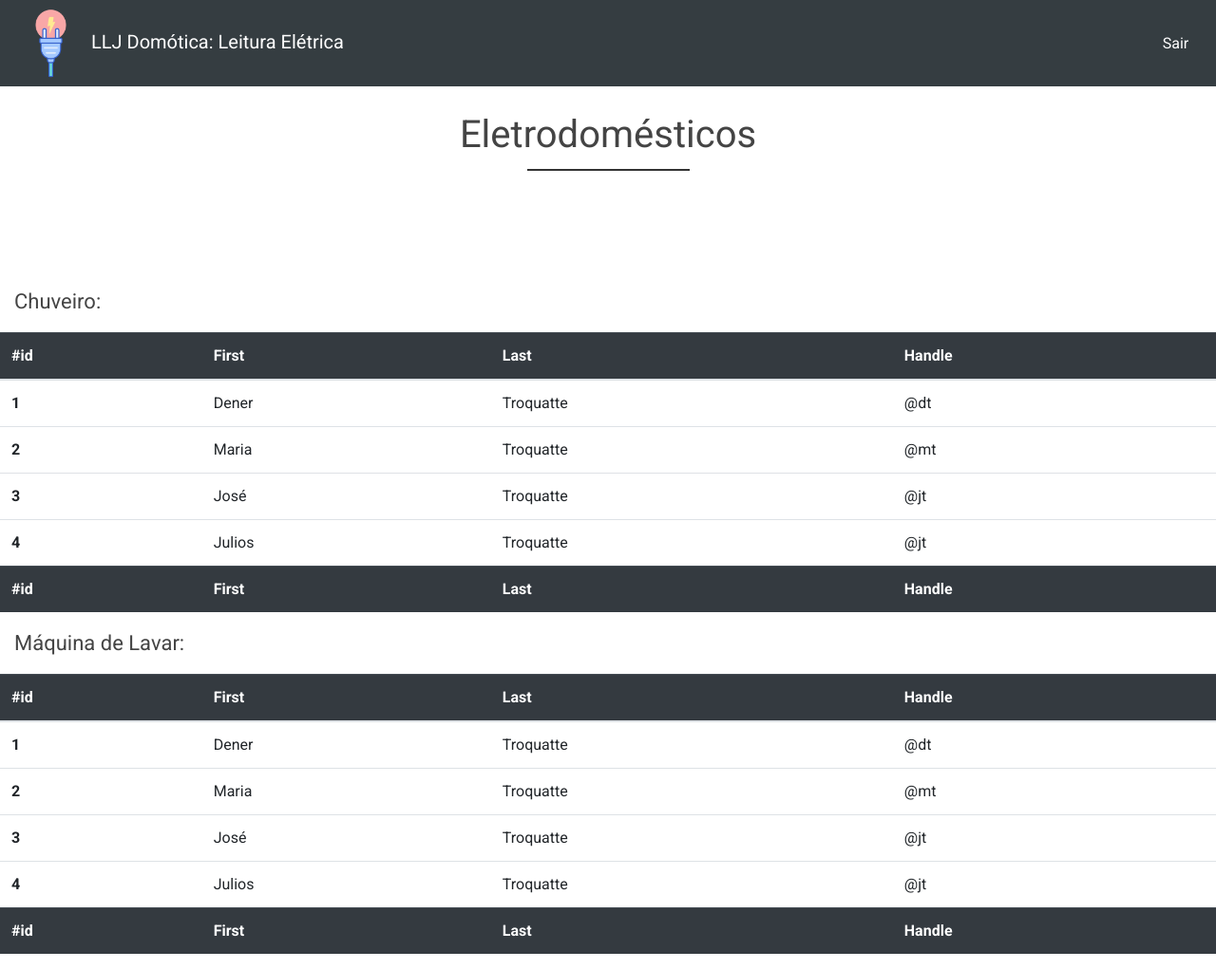
After one commit to emanuellucas2/DomoticaWeb, a PHP site: page /usuario.html in a window 1280 px wide. The commit adds this page. Shown: the whole page at 95% size. Run offline with PHP 8.4, Linux system fonts and the light colour scheme; some libraries are stand-ins or nearby versions.

Commit message:
Add user page and http server

```diff
--- a/login.php
+++ b/login.php
@@ -24,8 +24,7 @@
 	  		$qtd = count($result);
 	  		if($qtd == 1){
 
-	  			$resultado["msg"] = "Usuario encontrado";
-	  			$resultado["cod"] = 1;
+	  			header("Location: usuario.html");
 
 	  		}else{
 
--- /dev/null
+++ b/usuario.html
@@ -0,0 +1,171 @@
+<!DOCTYPE html>
+<html lang="en">
+<head>
+  <meta charset="UTF-8">
+  <meta name="viewport" content="width=device-width, initial-scale=1.0">
+  <title>LLJ Domótica - Leitura Elétrica</title>
+  <!-- Fonte -->
+  <link href="https://fonts.googleapis.com/css?family=Roboto:300,400,700&display=swap" rel="stylesheet">
+  <!-- Estilos -->
+  <link rel="stylesheet" href="https://stackpath.bootstrapcdn.com/bootstrap/4.4.1/css/bootstrap.min.css" integrity="sha384-Vkoo8x4CGsO3+Hhxv8T/Q5PaXtkKtu6ug5TOeNV6gBiFeWPGFN9MuhOf23Q9Ifjh" crossorigin="anonymous">
+  <link rel="stylesheet" href="css/styles.css">
+  <!-- Scripts (jQuery não pode ser o slim que vem do Boostrap) -->
+  <script
+  src="https://code.jquery.com/jquery-3.4.1.min.js"
+  integrity="sha256-CSXorXvZcTkaix6Yvo6HppcZGetbYMGWSFlBw8HfCJo="
+  crossorigin="anonymous"></script>
+  <script src="https://cdn.jsdelivr.net/npm/popper.js@1.16.0/dist/umd/popper.min.js" integrity="sha384-Q6E9RHvbIyZFJoft+2mJbHaEWldlvI9IOYy5n3zV9zzTtmI3UksdQRVvoxMfooAo" crossorigin="anonymous"></script>
+  <script src="https://stackpath.bootstrapcdn.com/bootstrap/4.4.1/js/bootstrap.min.js" integrity="sha384-wfSDF2E50Y2D1uUdj0O3uMBJnjuUD4Ih7YwaYd1iqfktj0Uod8GCExl3Og8ifwB6" crossorigin="anonymous"></script>
+  <!-- Font Awesome -->
+  <script src="https://kit.fontawesome.com/bf7e05c402.js" crossorigin="anonymous"></script>
+  <!-- Progress Bar -->
+  <script src="js/progressbar.min.js"></script>
+  <!-- Parallax -->
+  <script src="https://cdn.jsdelivr.net/parallax.js/1.4.2/parallax.min.js"></script>
+</head>
+<body>
+  <header>
+    <div class="container" id="nav-container">
+      <!-- add essa class -->
+      <nav class="navbar navbar-expand-lg fixed-top navbar-dark">
+        <a class="navbar-brand" href="index.php">
+          <img id="logo" src="img/logoempresa.png" alt="LLJ Domótica: Leitura Elétrica"> LLJ Domótica: Leitura Elétrica
+        </a>
+        <button class="navbar-toggler" type="button" data-toggle="collapse" data-target="#navbar-links" aria-controls="navbar-links" aria-expanded="false" aria-label="Toggle navigation">
+          <span class="navbar-toggler-icon"></span>
+        </button>
+        <div class="collapse navbar-collapse justify-content-end" id="navbar-links">
+          <div class="navbar-nav">
+            <a class="nav-item nav-link" id="home-menu" href="index.php">Sair</span></a>
+          </div>
+        </div>
+      </nav>
+    </div>
+  </header>
+  <main>
+    <div class="container-fluid">
+
+        <br>
+        <br>
+
+      <div id="team-area">
+        <div class="container">
+          <div class="row">
+            <div class="col-12">
+                <h3 class="main-title">Eletrodomésticos</h3>
+            </div>
+          </div>
+        </div>
+      </div>
+      <div class="col-md-6" id="msg-box">
+        <p>Chuveiro:</p>
+      </div>
+      <!-- tabela -->
+      <table class="table table-hover">
+        <thead class="table-dark">
+          <tr>
+            <th>#id</th>
+            <th>First</th>
+            <th>Last</th>
+            <th>Handle</th>
+          </tr>
+        </thead>
+        <tbody>
+          <tr>
+            <th>1</th>
+            <td>Dener</td>
+            <td>Troquatte</td>
+            <td>@dt</td>
+          </tr>
+
+          <tr>
+            <th>2</th>
+            <td>Maria</td>
+            <td>Troquatte</td>
+            <td>@mt</td>
+          </tr>
+
+          <tr>
+            <th>3</th>
+            <td>José</td>
+            <td>Troquatte</td>
+            <td>@jt</td>
+          </tr>
+
+          <tr>
+            <th>4</th>
+            <td>Julios</td>
+            <td>Troquatte</td>
+            <td>@jt</td>
+          </tr>
+        </tbody>
+        <tfoot class="table-dark">
+          <tr>
+            <th>#id</th>
+            <th>First</th>
+            <th>Last</th>
+            <th>Handle</th>
+          </tr>
+        </tfoot>
+      </table>
+
+      <div class="col-md-6" id="msg-box">
+        <p>Máquina de Lavar:</p>
+      </div>
+      <!-- tabela -->
+      <table class="table table-hover">
+        <thead class="table-dark">
+          <tr>
+            <th>#id</th>
+            <th>First</th>
+            <th>Last</th>
+            <th>Handle</th>
+          </tr>
+        </thead>
+        <tbody>
+          <tr>
+            <th>1</th>
+            <td>Dener</td>
+            <td>Troquatte</td>
+            <td>@dt</td>
+          </tr>
+
+          <tr>
+            <th>2</th>
+            <td>Maria</td>
+            <td>Troquatte</td>
+            <td>@mt</td>
+          </tr>
+
+          <tr>
+            <th>3</th>
+            <td>José</td>
+            <td>Troquatte</td>
+            <td>@jt</td>
+          </tr>
+
+          <tr>
+            <th>4</th>
+            <td>Julios</td>
+            <td>Troquatte</td>
+            <td>@jt</td>
+          </tr>
+        </tbody>
+        <tfoot class="table-dark">
+          <tr>
+            <th>#id</th>
+            <th>First</th>
+            <th>Last</th>
+            <th>Handle</th>
+          </tr>
+        </tfoot>
+      </table>
+
+      <!-- Optional JavaScript -->
+      <!-- jQuery first, then Popper.js, then Bootstrap JS -->
+      <script src="./assets/js/jquery-3.5.1.slim.min.js"></script>
+      <script src="./assets/js/popper.min.js"></script>
+      <script src="./assets/js/bootstrap.min.js"></script>
+    </div>
+    </body>
+</html>
```
Also changed, not shown: index.php (+81 -15 lines), js/scripts.js (+4 -4 lines), post-esp-data.php (added, +54 -0 lines).
